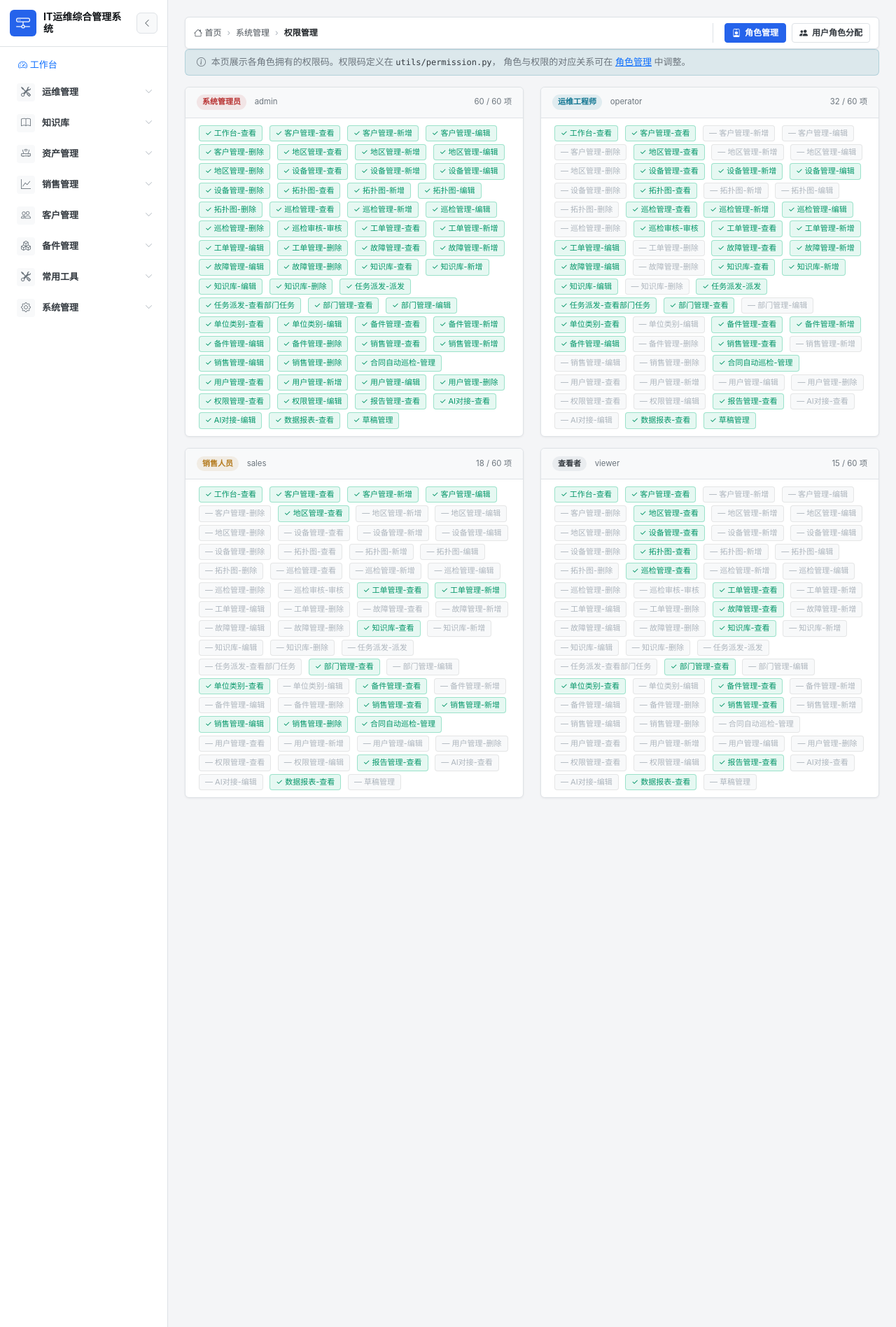
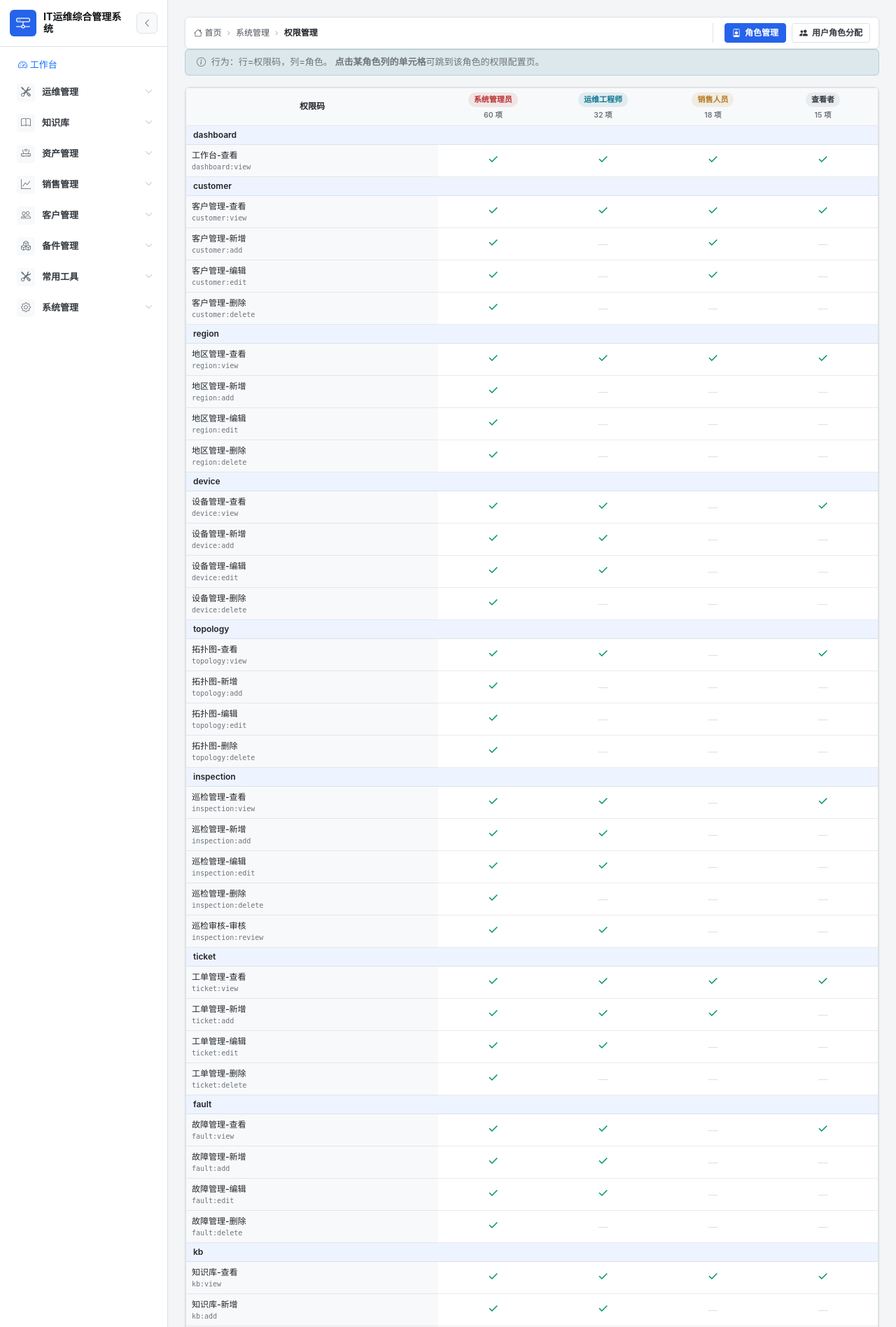
Before and after one commit to fishensl/itsm-system, a Flask app: page /permissions in a window 1280 px wide. Shown: the top 1896 px of the page at 70% size. Run offline with Flask 3, Linux system fonts and the light colour scheme; a user stored in the database is signed in; some libraries are stand-ins or nearby versions.

Commit message:
V14 UI 修复：权限矩阵重做 + rbac 蓝图 CSRF exempt + 删除改 fetch
1. /permissions 改成矩阵网格（行=权限码，列=角色），点单元格跳角色配置
2. /rbac/roles 列表改成简洁表格 + fetch 删除
3. rbac 蓝图加入 CSRF exempt（管理员操作）
4. role_delete 路由支持 JSON 响应（fetch 用）

```diff
--- a/app.py
+++ b/app.py
@@ -1003,6 +1003,8 @@ def permission_list():
     roles = Role.query.filter_by(is_active=True).order_by(Role.sort_order, Role.id).all()
     role_perms = {}
     role_list = []
+    # [(code, name, rid), ...] 给模板做"点格子跳到该角色配置"用
+    role_meta = {}
     for r in roles:
         perms = frozenset(rp.permission_code for rp in r.role_perms)
         # admin 短路：显示全量
@@ -1010,10 +1012,12 @@ def permission_list():
             perms = set(PERMISSION_MAP.keys())
         role_perms[r.code] = list(perms)
         role_list.append((r.code, r.name))
+        role_meta[r.code] = r.id
     return render_template('permissions/list.html',
                            role_perms=role_perms,
                            perm_map=PERMISSION_MAP,
-                           role_list=role_list)
+                           role_list=role_list,
+                           role_meta=role_meta)
 
 
 @app.route('/ai-config', methods=['GET', 'POST'])
--- a/blueprints/__init__.py
+++ b/blueprints/__init__.py
@@ -21,6 +21,8 @@ def register_blueprints(app):
         csrf_ext.exempt(draft_bp)
         # rack 蓝图的 /api/rack/* 端点也豁免 CSRF（前端用 fetch）
         csrf_ext.exempt(rack_bp)
+        # V14: rbac 蓝图豁免 CSRF（管理员操作，所有写入走 fetch 或 form 显式带 token）
+        csrf_ext.exempt(rbac_bp)
     # 注意：app.py 中的 /api/* 路由已通过 @api_view (= @csrf.exempt) 单独豁免
     # 不要再把 customer_bp/asset_bp 等加入 exempt，否则普通 POST 表单也被绕过
 
--- a/templates/permissions/list.html
+++ b/templates/permissions/list.html
@@ -1,24 +1,25 @@
 {% extends "base.html" %}
 {% import "_ui.html" as ui %}
-{% import "_empty_state.html" as eui %}
-{% block title %}权限管理 · 系统管理{% endblock %}
+{% block title %}权限总览 · 系统管理{% endblock %}
 {% block head_extra %}
 <style>
-.perm-chip {
-    display: inline-block;
-    padding: 3px 8px;
-    margin: 2px 3px;
-    font-size: 11px;
-    border-radius: 4px;
-    border: 1px solid var(--border-soft);
-    line-height: 1.4;
-    white-space: nowrap;
-}
-.perm-chip.on { background: rgba(16,185,129,0.10); color: #059669; border-color: rgba(16,185,129,0.35); }
-.perm-chip.off { background: var(--surface-muted); color: var(--gray-400); }
+.perm-matrix { width: 100%; border-collapse: separate; border-spacing: 0; font-size: 12px; }
+.perm-matrix th, .perm-matrix td { padding: 6px 8px; border-bottom: 1px solid var(--border-soft, #eef0f3); text-align: center; vertical-align: middle; }
+.perm-matrix thead th { position: sticky; top: 0; background: var(--surface-muted, #f8f9fa); font-weight: 600; z-index: 5; }
+.perm-matrix tbody th { text-align: left; font-weight: 500; background: var(--surface-muted, #f8f9fa); position: sticky; left: 0; z-index: 4; }
+.perm-matrix .perm-name { display: block; font-weight: 500; }
+.perm-matrix .perm-code { display: block; font-family: monospace; font-size: 10px; color: var(--gray-500, #adb5bd); }
+.perm-matrix .cat-row td { background: var(--primary-50, #eef4ff); font-weight: 600; text-align: left; padding: 4px 10px; }
+.perm-matrix .cell-on  { color: #059669; font-size: 18px; line-height: 1; }
+.perm-matrix .cell-off { color: var(--gray-300, #dee2e6); font-size: 14px; }
+.perm-matrix .col-role { min-width: 96px; }
+.perm-matrix .col-perm { min-width: 220px; }
+.perm-matrix .editable { cursor: pointer; transition: background 0.1s; }
+.perm-matrix .editable:hover { background: rgba(13,110,253,0.08); }
 </style>
 {% endblock %}
-{% block content %}{% call ui.page_header('权限管理', 'shield-lock') %}
+{% block content %}
+{% call ui.page_header('权限总览', 'shield-lock') %}
     {% if has_perm('permission:edit') %}
     <a href="{{ url_for('rbac.role_list') }}" class="btn btn-primary btn-sm">
         <i class="bi-person-badge"></i> 角色管理
@@ -28,36 +29,64 @@
         <i class="bi-people-fill"></i> 用户角色分配
     </a>
 {% endcall %}
+
 <div class="alert alert-info py-2 small mb-3">
     <i class="bi-info-circle me-1"></i>
-    本页展示各角色拥有的权限码。权限码定义在 <code>utils/permission.py</code>，
+    行为：行=权限码，列=角色。
     {% if has_perm('permission:edit') %}
-    角色与权限的对应关系可在 <a href="{{ url_for('rbac.role_list') }}">角色管理</a> 中调整。
+    <strong>点击某角色列的单元格</strong>可跳到该角色的权限配置页。
     {% else %}
-    修改角色权限请联系系统管理员。
+    各角色拥有的权限码一览（只读）。
     {% endif %}
 </div>
 
-<div class="row">
-    {% for role_code, role_name in role_list %}
-    <div class="col-md-6 mb-3">
-        <div class="card h-100">
-            <div class="card-header py-2 d-flex justify-content-between align-items-center">
-                <div>
-                    <span class="badge bg-{{ 'danger' if role_code=='admin' else 'info' if role_code=='operator' else 'warning' if role_code=='sales' else 'secondary' }} me-2">{{ role_name }}</span>
-                    <small class="text-muted">{{ role_code }}</small>
-                </div>
-                <span class="text-muted small">{{ role_perms.get(role_code, [])|length }} / {{ perm_map|length }} 项</span>
-            </div>
-            <div class="card-body py-2">
-                {% set perms = role_perms.get(role_code, []) %}
-                {% for pcode, plabel in perm_map.items() %}
-                {% set has = pcode in perms %}
-                <span class="perm-chip {{ 'on' if has else 'off' }}" title="{{ pcode }}">{% if has %}✓{% else %}—{% endif %} {{ plabel }}</span>
-                {% endfor %}
-            </div>
+<div class="card">
+    <div class="card-body p-0">
+        <div class="table-responsive" style="max-height: 72vh;">
+            <table class="perm-matrix">
+                <thead>
+                    <tr>
+                        <th class="col-perm">权限码</th>
+                        {% for role_code, role_name in role_list %}
+                        <th class="col-role">
+                            <span class="badge bg-{{ 'danger' if role_code=='admin' else 'info' if role_code=='operator' else 'warning' if role_code=='sales' else 'secondary' }}">{{ role_name }}</span>
+                            <div class="small text-muted mt-1">{{ role_perms.get(role_code, [])|length }} 项</div>
+                        </th>
+                        {% endfor %}
+                    </tr>
+                </thead>
+                <tbody>
+                    {% set ns = namespace(cat='') %}
+                    {% for pcode, plabel in perm_map.items() %}
+                        {% set cat = pcode.split(':')[0] if ':' in pcode else 'system' %}
+                        {% if cat != ns.cat %}
+                            {% set ns.cat = cat %}
+                            <tr class="cat-row"><td colspan="{{ 1 + role_list|length }}">{{ cat }}</td></tr>
+                        {% endif %}
+                        <tr>
+                            <th scope="row">
+                                <span class="perm-name">{{ plabel }}</span>
+                                <span class="perm-code">{{ pcode }}</span>
+                            </th>
+                            {% for role_code, role_name in role_list %}
+                                {% set has = pcode in role_perms.get(role_code, []) %}
+                                {% if has_perm('permission:edit') %}
+                                <td class="editable"
+                                    onclick="window.location='{{ url_for('rbac.role_permissions_edit', rid=role_meta[role_code]) }}'"
+                                    title="跳到「{{ role_name }}」配置权限">
+                                    {% if has %}<span class="cell-on">✓</span>{% else %}<span class="cell-off">—</span>{% endif %}
+                                </td>
+                                {% else %}
+                                <td title="{{ role_name }}：{{ '有' if has else '无' }}">
+                                    {% if has %}<span class="cell-on">✓</span>{% else %}<span class="cell-off">—</span>{% endif %}
+                                </td>
+                                {% endif %}
+                            {% endfor %}
+                        </tr>
+                    {% endfor %}
+                </tbody>
+            </table>
         </div>
     </div>
-    {% endfor %}
 </div>
 {% endblock %}
```
Also changed, not shown: blueprints/rbac.py (+15 -5 lines), templates/rbac/role_list.html (+69 -28 lines).
